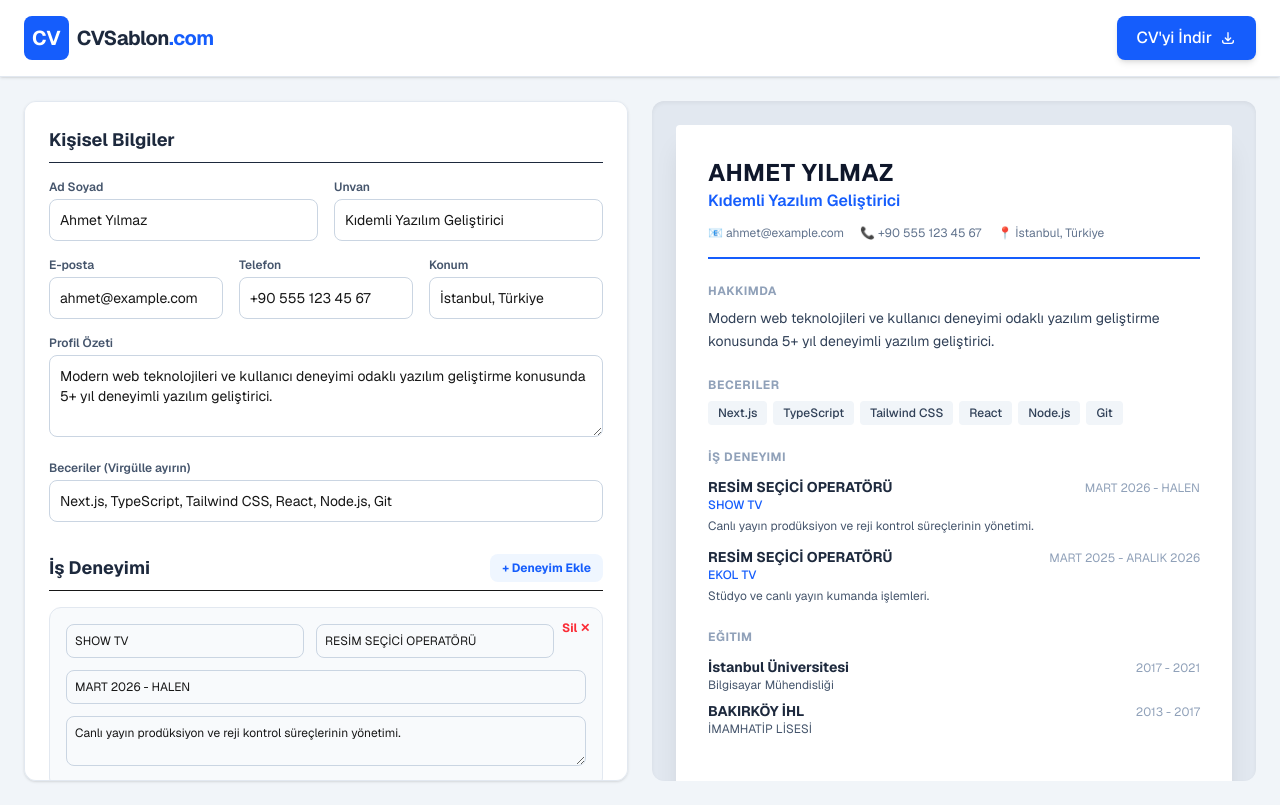
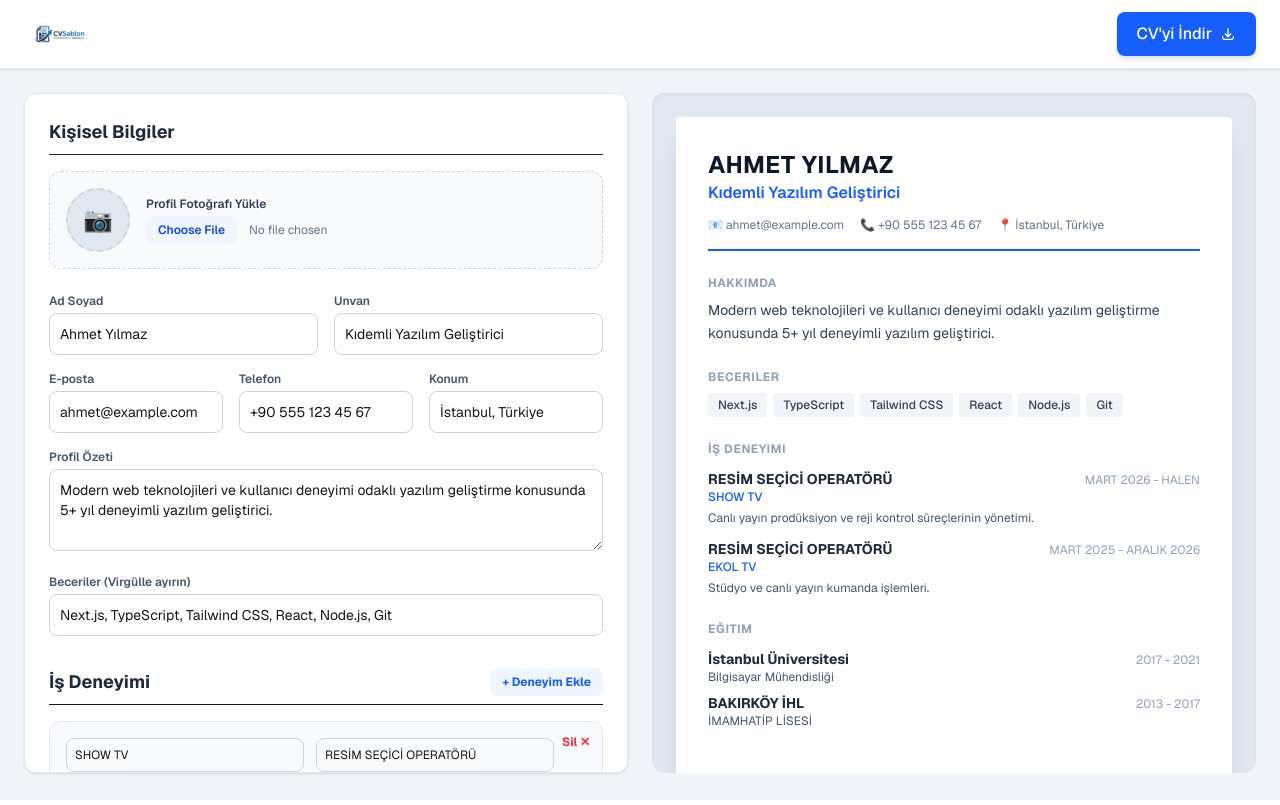
Before and after one commit to musayigitbilek/cvsablon, a Next.js app: page / in a window 1280 px wide. Built offline with nearby package versions, Linux system fonts and the light colour scheme.

Commit message:
Logo ve profil fotografi yukleme ozelligi eklendi

```diff
--- a/app/page.tsx
+++ b/app/page.tsx
@@ -18,6 +18,7 @@ interface EducationItem {
 }
 
 interface CVData {
+  photo: string;
   fullName: string;
   title: string;
   email: string;
@@ -30,6 +31,7 @@ interface CVData {
 }
 
 const initialData: CVData = {
+  photo: "",
   fullName: "Ahmet Yılmaz",
   title: "Kıdemli Yazılım Geliştirici",
   email: "ahmet@example.com",
@@ -92,6 +94,28 @@ export default function Home() {
   ) => {
     const { name, value } = e.target;
     const updated = { ...cvData, [name]: value };
+    setCvData(updated);
+    localStorage.setItem("cvData", JSON.stringify(updated));
+  };
+
+  // Fotoğraf Yükleme İşlemi (Base64)
+  const handlePhotoUpload = (e: React.ChangeEvent<HTMLInputElement>) => {
+    const file = e.target.files?.[0];
+    if (file) {
+      const reader = new FileReader();
+      reader.onloadend = () => {
+        const base64Photo = reader.result as string;
+        const updated = { ...cvData, photo: base64Photo };
+        setCvData(updated);
+        localStorage.setItem("cvData", JSON.stringify(updated));
+      };
+      reader.readAsDataURL(file);
+    }
+  };
+
+  // Fotoğrafı Silme
+  const removePhoto = () => {
+    const updated = { ...cvData, photo: "" };
     setCvData(updated);
     localStorage.setItem("cvData", JSON.stringify(updated));
   };
@@ -198,14 +222,13 @@ export default function Home() {
       `}</style>
 
       {/* Header */}
-      <header className="bg-white border-b border-slate-200 px-6 py-4 flex justify-between items-center sticky top-0 z-10 shadow-sm print:hidden">
+      <header className="bg-white border-b border-slate-200 px-6 py-3 flex justify-between items-center sticky top-0 z-10 shadow-sm print:hidden">
         <div className="flex items-center gap-2">
-          <div className="bg-blue-600 text-white p-2 rounded-lg font-bold text-xl">
-            CV
-          </div>
-          <span className="font-bold text-xl text-slate-800 tracking-tight">
-            CVSablon<span className="text-blue-600">.com</span>
-          </span>
+          <img
+            src="/logo.png"
+            alt="CVSablon.com Logo"
+            className="h-10 w-auto object-contain"
+          />
         </div>
         <button
           onClick={() => setShowPaywall(true)}
@@ -224,11 +247,46 @@ export default function Home() {
         {/* SOL FORM */}
         <section className="bg-white rounded-xl p-6 shadow-sm border border-slate-200 overflow-y-auto max-h-[calc(100vh-120px)] space-y-8 print:hidden">
 
-          {/* Kişisel Bilgiler */}
+          {/* Kişisel Bilgiler & Fotoğraf */}
           <div>
             <h2 className="text-lg font-bold text-slate-800 mb-4 pb-2 border-b">
               Kişisel Bilgiler
             </h2>
+
+            {/* Profil Fotoğrafı Alanı */}
+            <div className="mb-6 p-4 border border-dashed border-slate-300 rounded-xl bg-slate-50 flex items-center gap-4">
+              {cvData.photo ? (
+                <div className="relative w-16 h-16 rounded-full overflow-hidden border-2 border-blue-600 shrink-0">
+                  <img src={cvData.photo} alt="Profil" className="w-full h-full object-cover" />
+                </div>
+              ) : (
+                <div className="w-16 h-16 rounded-full bg-slate-200 border-2 border-dashed border-slate-300 flex items-center justify-center text-slate-400 text-2xl shrink-0">
+                  📷
+                </div>
+              )}
+              <div className="flex-1">
+                <label className="block text-xs font-semibold text-slate-700 mb-1">
+                  Profil Fotoğrafı Yükle
+                </label>
+                <div className="flex gap-2">
+                  <input
+                    type="file"
+                    accept="image/*"
+                    onChange={handlePhotoUpload}
+                    className="block w-full text-xs text-slate-500 file:mr-3 file:py-1.5 file:px-3 file:rounded-lg file:border-0 file:text-xs file:font-semibold file:bg-blue-50 file:text-blue-700 hover:file:bg-blue-100 cursor-pointer"
+                  />
+                  {cvData.photo && (
+                    <button
+                      onClick={removePhoto}
+                      className="text-xs text-red-600 font-bold hover:underline shrink-0"
+                    >
+                      Kaldır
+                    </button>
+                  )}
+                </div>
+              </div>
+            </div>
+
             <div className="space-y-4">
               <div className="grid grid-cols-1 md:grid-cols-2 gap-4">
                 <div>
@@ -425,7 +483,16 @@ export default function Home() {
           >
             <div>
               {/* Header */}
-              <div className="border-b-2 border-blue-600 pb-4 mb-6">
+              <div className="border-b-2 border-blue-600 pb-4 mb-6 flex items-start gap-5">
+                {/* Profil Resmi Var İse Göster */}
+                {cvData.photo && (
+                  <img
+                    src={cvData.photo}
+                    alt={cvData.fullName}
+                    className="w-24 h-24 rounded-full object-cover border-2 border-blue-600 shrink-0 shadow-sm"
+                  />
+                )}
+                <div className="flex-1">
                   <h1 className="text-2xl font-bold text-slate-900 uppercase tracking-wide">
                     {cvData.fullName || "Adınız Soyadınız"}
                   </h1>
@@ -435,6 +502,7 @@ export default function Home() {
                     {cvData.email && <span>📧 {cvData.email}</span>}
                     {cvData.phone && <span>📞 {cvData.phone}</span>}
                     {cvData.location && <span>📍 {cvData.location}</span>}
+                  </div>
                 </div>
               </div>
 
```
Also changed, not shown: public/logo.png (added). Lines whose indentation alone changed are shown as unchanged.
